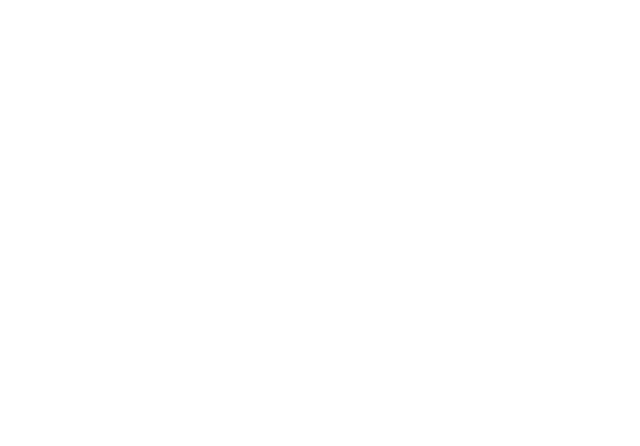
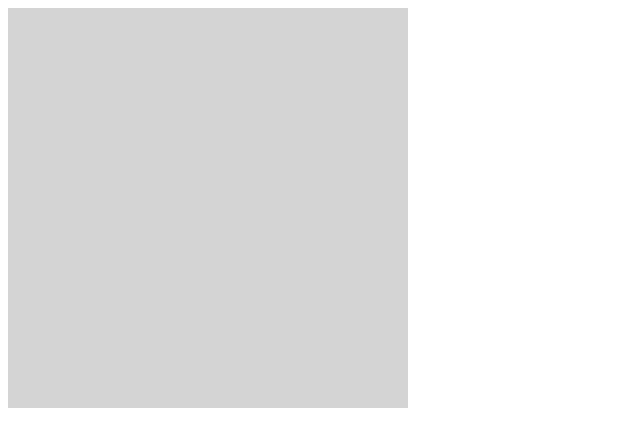
Before and after one commit to adixon304/etch-a-sketch, a plain HTML site: page index.html in a window 1280 px wide. Shown: the whole page, without its empty margins (0-640 px from the left). Drawn offline with Linux system fonts and the light colour scheme.

Commit message:
Created initial grid structure

```diff
--- a/css/styles.css
+++ b/css/styles.css
@@ -0,0 +1,13 @@
+.container {
+    display: grid;
+    grid-template-columns: repeat(4, 1fr);
+    grid-template-rows: repeat(4, 1fr);
+    width: 400px;
+    height: 400px;
+  }
+
+  .item{
+    background-color: rgb(212, 212, 212);
+    width: 100px;
+    height: 100px;
+  }
--- a/index.html
+++ b/index.html
@@ -13,7 +13,7 @@
 </head>
 
 <body>
-  <div id="container">
+  <div class="container">
 
 
   </div>
--- a/js/scripts.js
+++ b/js/scripts.js
@@ -1,6 +1,7 @@
+//Builds the div grid structure
 for (i = 1; i <= 16; i++) {
-    let box = document.createElement("div");
-    box.id = "box-" + i;
-    box.class = "box";
-    document.getElementById("container").appendChild(box);
+    let item = document.createElement("div");
+    item.classList.add("item");
+    item.classList.add("item-" + i);
+    document.querySelector(".container").appendChild(item);
 }
```
